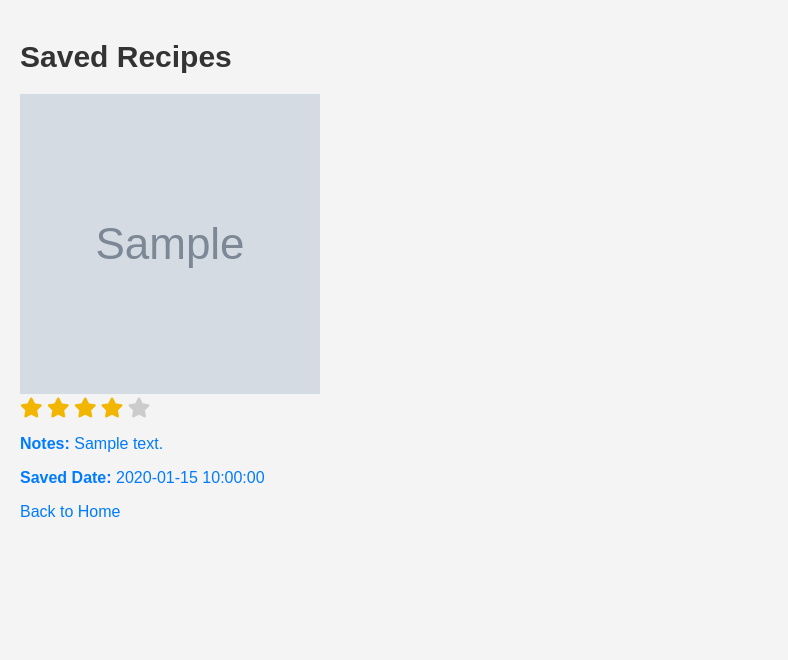
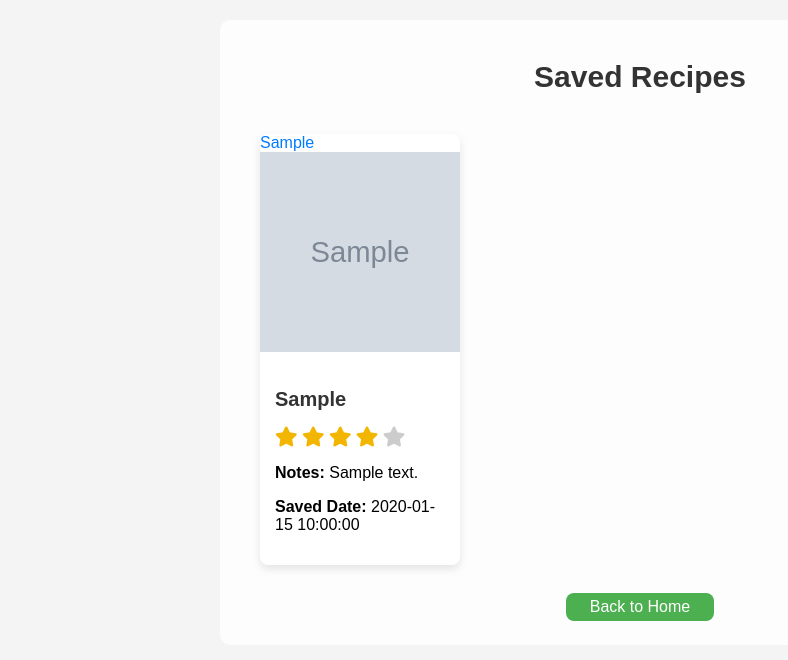
Before and after one commit to laurenrosas93/CafeCopycat, a Flask app: template templates/saved_recipes.html in a window 1280 px wide. Shown: the top 660 px of the page, without its empty margins (0-788 px from the left). Run offline with Flask 3, Linux system fonts and the light colour scheme; the template is opened without the code that fills it: most values are stand-ins (such as "Sample title", 1, 10 or a date in 2020); grey boxes marked "Sample" are stand-in pictures.

Commit message:
Update saved_recipes.html
1. renamed class of thumbnail to adjust sizing separately from other pages
2. Adjusted formatting, and name of drink should appear in addition to image, rating, notes, and dated saved when applicable

```diff
--- a/templates/saved_recipes.html
+++ b/templates/saved_recipes.html
@@ -9,6 +9,12 @@
     <style>
         .container {
             margin-top: 20px;
+            text-align: center;
+            padding: 20px;
+            max-width: 800px;
+            background-color: rgba(255, 255, 255, 0.8);
+            border-radius: 10px;
+            margin: auto;
         }
         .star-rating {
             direction: rtl;
@@ -23,13 +29,39 @@
             font-size: 20px;
             padding: 0;
             cursor: pointer;
-            -webkit-transition: all 0.3s ease-in-out;
             transition: all 0.3s ease-in-out;
         }
         .star-rating input:checked ~ label,
         .star-rating label:hover,
         .star-rating label:hover ~ label {
             color: #f2b600;
+        }
+        .saveddrink-thumbnail {
+            width: 200px;
+            height: 200px;
+            object-fit: cover;
+        }
+        .recipe {
+            display: inline-block;
+            margin: 20px;
+            text-align: left;
+            background-color: white;
+            border-radius: 8px;
+            box-shadow: 0 4px 8px rgba(0, 0, 0, 0.1);
+            overflow: hidden;
+            width: 200px;
+        }
+        .recipe img {
+            width: 100%;
+        }
+        .recipe-content {
+            padding: 15px;
+        }
+
+        .saveddrink-thumbnail {
+        width: 200px;
+        height: 200px;
+        object-fit: cover;
         }
     </style>
 </head>
@@ -39,8 +71,11 @@
         <div class="saved-recipes">
             {% for recipe in saved_recipes %}
                 <div class="recipe">
-                <h2> <a href="{{ url_for('recipe', drink_id=recipe['idDrink']) }}"></h2>
-                <img src="{{ recipe['strDrinkThumb'] }}" alt="{{ recipe['strDrink'] }}" class="drink-thumbnail">
+                    <a href="{{ url_for('recipe', drink_id=recipe['idDrink']) }}">{{ recipe['strDrink'] }}</a></h2>
+                        <img src="{{ recipe['strDrinkThumb'] }}" alt="{{ recipe['strDrink'] }}" class="saveddrink-thumbnail">
+                    </a>
+                    <div class="recipe-content">
+                        <h2>{{ recipe['strDrink'] }}</h2>
                         <div class="star-rating">
                             {% for i in range(5, 0, -1) %}
                                 <input type="radio" id="star{{ i }}-{{ recipe['idDrink'] }}" name="rating-{{ recipe['idDrink'] }}" value="{{ i }}" {% if recipe['rating'] == i %}checked{% endif %} disabled>
@@ -50,8 +85,10 @@
                         <p><strong>Notes:</strong> {{ recipe['notes'] }}</p>
                         <p><strong>Saved Date:</strong> {{ recipe['saved_date'] }}</p>
                     </div>
+                </div>
             {% endfor %}
         </div>
-    <a href="{{ url_for('home') }}">Back to Home</a>
+        <a href="{{ url_for('home') }}" class="button">Back to Home</a>
+    </div>
 </body>
 </html>
```
Lines whose indentation alone changed are shown as unchanged.
